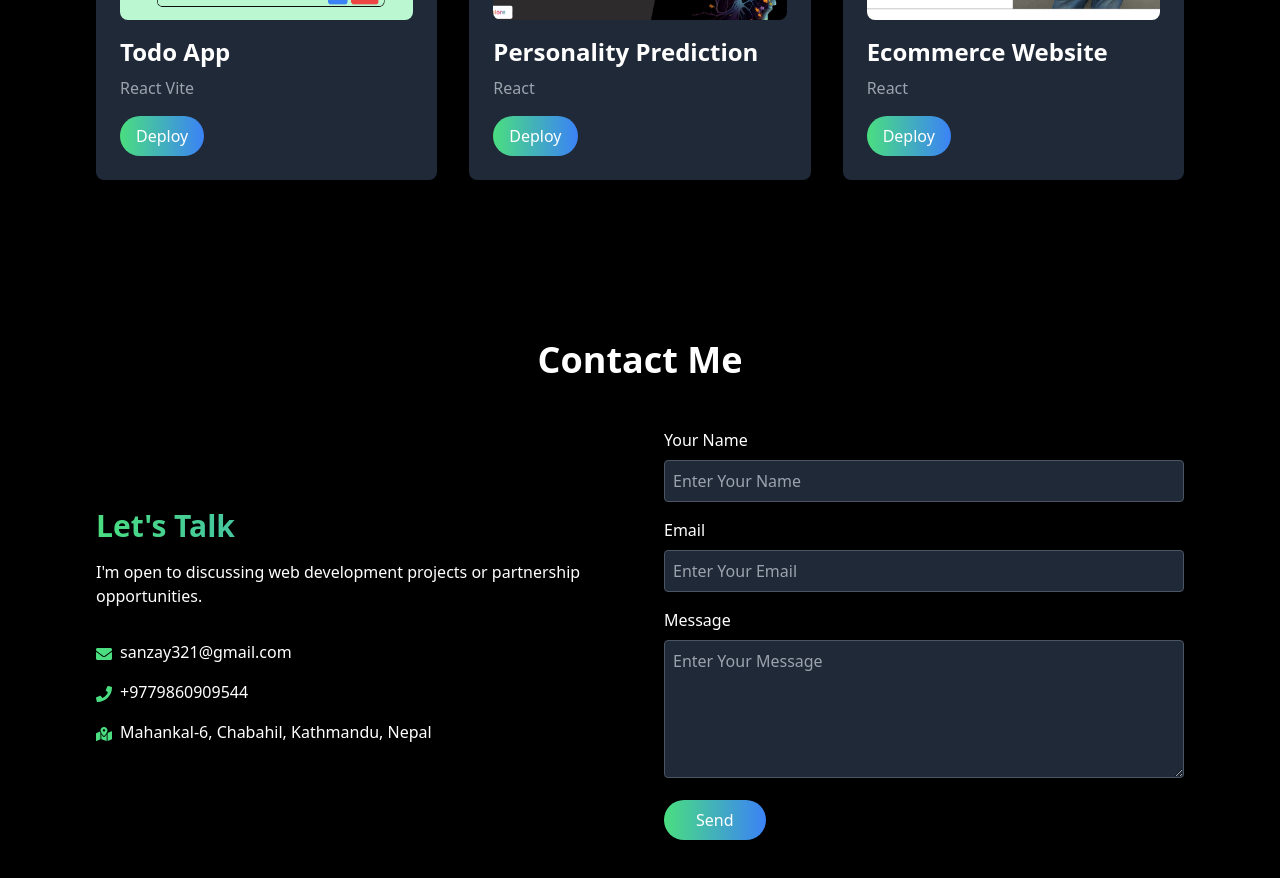
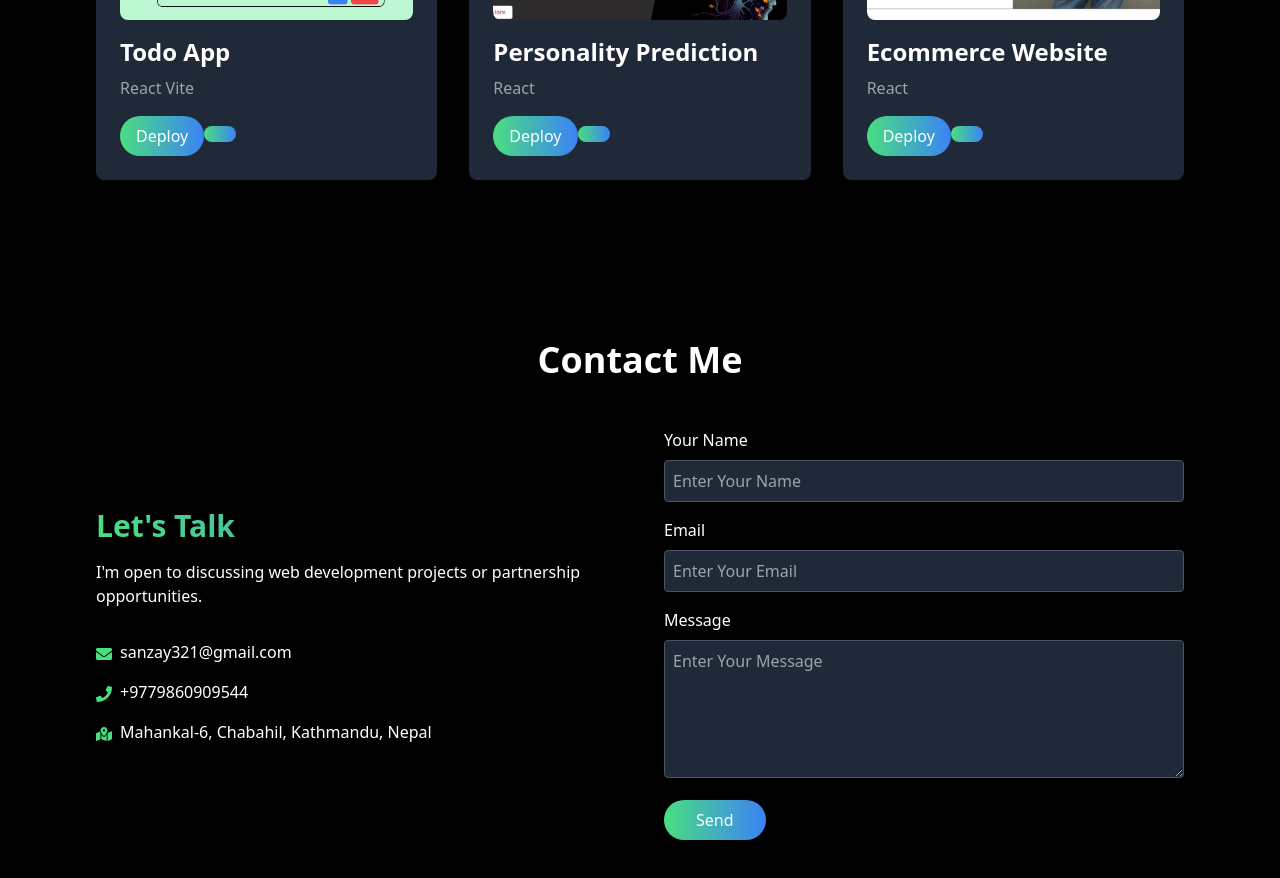
Before and after one commit to sanzay34/Portfolio, a React (Vite) app: page / in a window 1280 px wide. Shown: the part 1900-2778 px from the top of the page. Built offline with nearby package versions, Linux system fonts and the light colour scheme.

Commit message:
minor changes

```diff
--- a/src/components/Projects.jsx
+++ b/src/components/Projects.jsx
@@ -10,6 +10,7 @@ const projects = [
 		image: todoImage,
 		vercel:
 			"https://todolist-9rg5ypiq1-sanjaya-khatiwadas-projects.vercel.app/",
+		github: "https://github.com/sanzay34/Todolist",
 	},
 	{
 		id: 2,
@@ -17,6 +18,7 @@ const projects = [
 		technologies: "React",
 		image: personalityImage,
 		netlify: "https://personalityprediction.netlify.app/",
+		github: "https://github.com/sanzay34/frontend_personality_prediction",
 	},
 	{
 		id: 3,
@@ -24,6 +26,7 @@ const projects = [
 		technologies: "React",
 		image: ecommerce,
 		netlify: "https://ktmfashioncollection.netlify.app/",
+		github: "https://github.com/sanzay34/Ecommerce",
 	},
 ];
 
@@ -58,15 +61,22 @@ const Projects = () => {
 							{/* Project Technologies */}
 							<p className="text-gray-400 mb-4">{project.technologies}</p>
 
-							{/* GitHub Link */}
+							{/* Deployment Link */}
 							<a
-								href={project.github}
-								className="inline-block bg-gradient-to-r from-green-400 to-blue-500 text-white cursor-pointer px-4 py-2 rounded-full transition-transform duration-300 hover:scale-110 hover:shadow-lg"
+								href={project.vercel || project.netlify}
+								className="inline-block bg-gradient-to-r from-green-400 to-blue-500 text-white px-4 py-2 rounded-full transition-transform duration-300 hover:scale-110 hover:shadow-lg"
 								target="_blank"
 								rel="noopener noreferrer"
 							>
 								Deploy
 							</a>
+							{/* Github Link */}
+							<a
+								href={project.github}
+								className="inline-block bg-gradient-to-r from-green-400 to-blue-500 text-white px-4 py-2 rounded-full transition-transform duration-300 hover:scale-110 hover:shadow-lg"
+								target="_blank"
+								rel="noopener noreferrer"
+							></a>
 						</div>
 					))}
 				</div>
```
